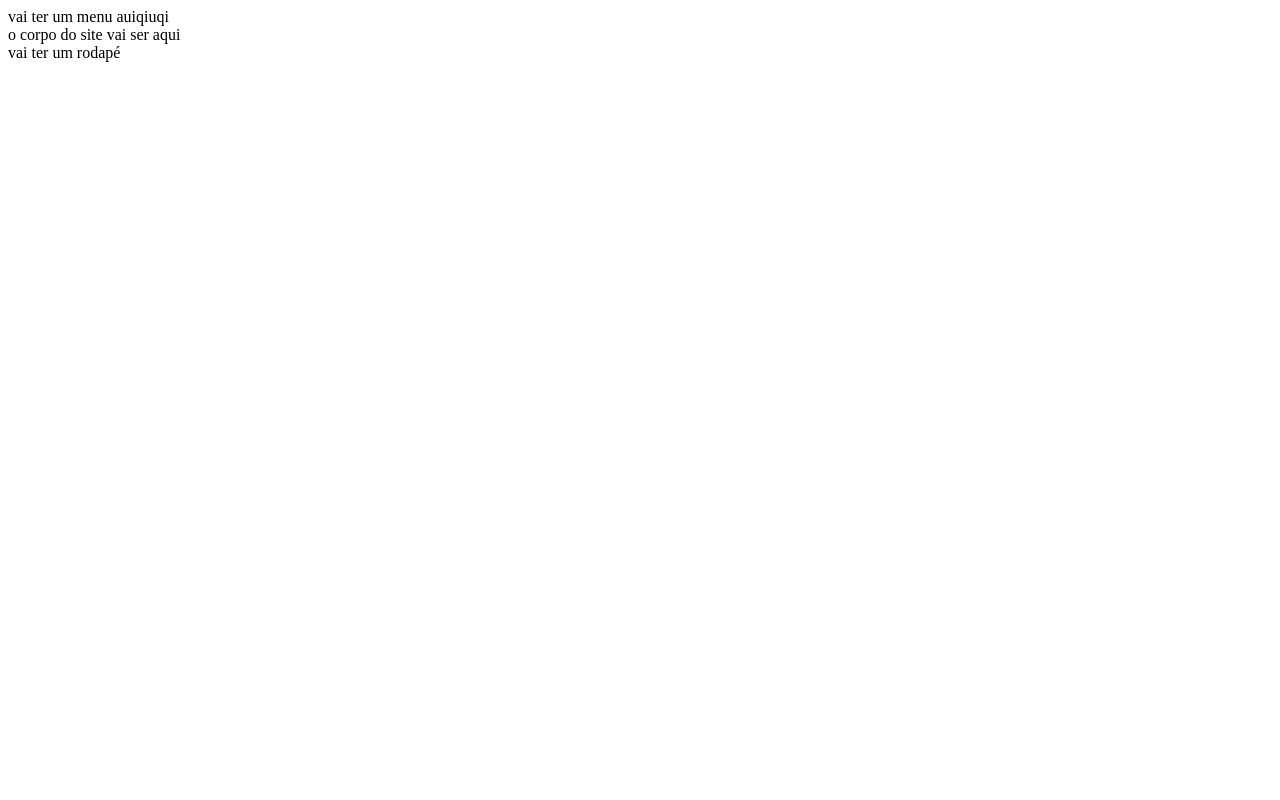
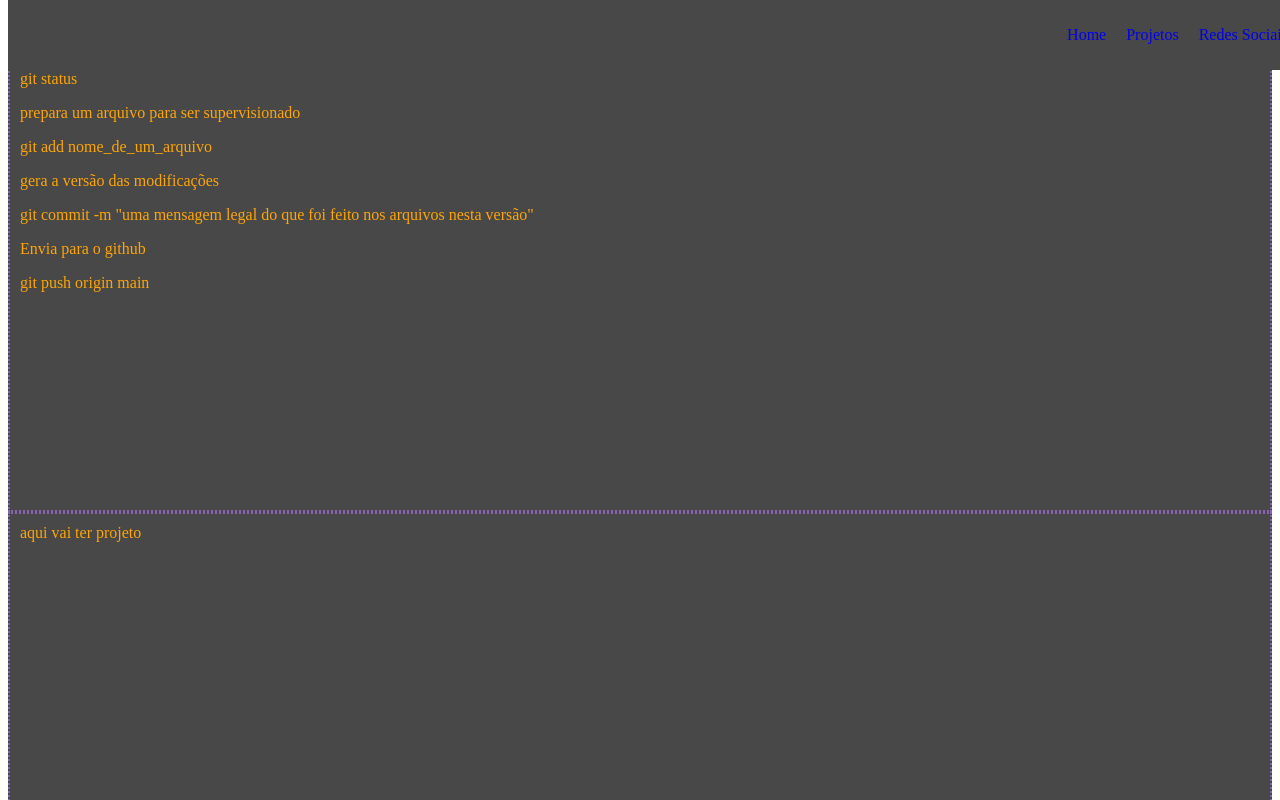
Before and after one commit to 4xxMi/4xxMi.github.io, a plain HTML site: page index.html in a window 1280 px wide. Shown: the top 800 px of the page. Drawn offline with Linux system fonts and the light colour scheme.

Commit message:
alteração de estilos e adicionado comandos do git

```diff
--- a/assets/css/estilo.css
+++ b/assets/css/estilo.css
@@ -7,17 +7,34 @@ nav {
     align-items: center;
     justify-content: end;
     list-style-type: none;
+    overflow: hidden;
+    position: fixed;
+    top: 0;
+    width: 100%;
 }
 
-nav li{
+nav li {
     padding: 10px;
 }
 
-a{
+a {
     text-decoration: none;
 }
 
-a:hover{
+a:hover {
     text-decoration: none;
     color: pink;
 }
+
+section {
+    min-height: 480px;
+    background-color: #484848;
+    color: orange;
+    padding: 10px;
+    border: 2px dotted #8961b5;
+}
+
+section:hover {
+    background-color: #181818;
+    color: rgb(255, 188, 63);
+}
--- a/index.html
+++ b/index.html
@@ -3,16 +3,55 @@
 
 <head>
     <meta charset="UTF-8">
-    <title> ABABLKAHUBLAUABLABLA </title>
+    <link rel="stylesheet" href="./assets/css/estilo.css">
+    <title> Sitezin </title>
 </head>
 
 <body>
     <nav>
-        vai ter um menu auiqiuqi
+        <li> <a href="#home"> Home </a></li>
+        <li> <a href="#projetos"> Projetos </a></li>
+        <li><a href="#redes_sociais"> Redes Sociais </a></li>
     </nav>
 
     <div class="conteudo">
-        o corpo do site vai ser aqui
+
+        <section id="home">
+
+            <p> visualiza os arquivos que foram alterados </p>
+            <p class="comando-git">
+                git status
+            </p>
+
+            <p>prepara um arquivo para ser supervisionado</p>
+            <p class="comando-git">
+                git add nome_de_um_arquivo
+            </p>
+
+            <p> gera a versão das modificações </p>
+            <p class="comando-git">
+                git commit -m "uma mensagem legal do que foi feito nos arquivos nesta versão"
+            </p>
+
+            <p> Envia para o github</p>
+            <p class="coomano-git">
+                git push origin main
+            </p>
+
+        </section>
+
+        <section id="projeto">
+            aqui vai ter projeto
+        </section>
+
+        <section id="redes_sociais">
+            aqui vai ter as redes Sociais
+        </section>
+
+        <div class="conteudo"> O corpo do site vai ser aqui
+
+        </div>
+
     </div>
 
     <footer> vai ter um rodapé </footer>
```
